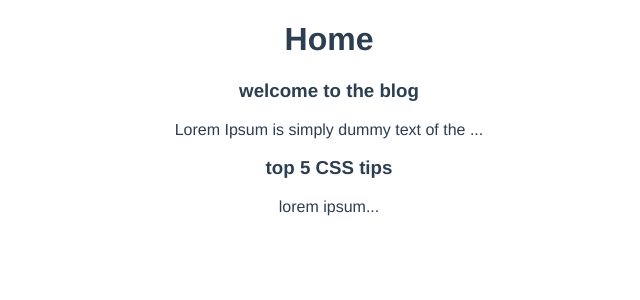
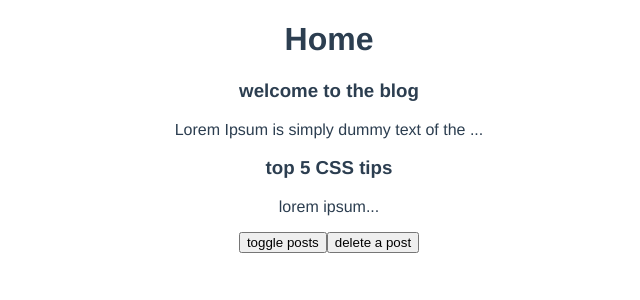
Before and after one commit to poolsakk/course-vue-firebase, a Vue app: page / in a window 1280 px wide. Shown: the top 300 px of the page, without its empty margins (311-951 px from the left). Built offline with nearby package versions, Linux system fonts and the light colour scheme.

Commit message:
[78] lifecycle hooks

```diff
--- a/src/components/PostList.vue
+++ b/src/components/PostList.vue
@@ -8,14 +8,17 @@
 </template>
 
 <script>
+import { onMounted, onUnmounted, onUpdated } from '@vue/runtime-core'
 import SinglePost from '../components/SinglePost.vue'
 
 export default {
     props: ['posts'],
     components: { SinglePost },
     setup(props) {
-        console.log(props.posts);
-    }
+        onMounted(() => console.log('component mounted'))
+        onUnmounted(() => console.log('component unmouted'))
+        onUpdated(() => console.log('component updated'))
+    },
 }
 </script>
 
--- a/src/views/Home.vue
+++ b/src/views/Home.vue
@@ -1,7 +1,9 @@
 <template>
   <div class="home">
     <h1>Home</h1>
-    <PostList :posts="posts"/>
+    <PostList v-if="showPosts" :posts="posts"/>
+    <button @click="showPosts = !showPosts">toggle posts</button>
+    <button @click="posts.pop()">delete a post</button>
   </div>
 </template>
 
@@ -19,7 +21,9 @@ export default {
       { title: 'top 5 CSS tips', body: 'lorem ipsum', id: 2 },
     ])
 
-    return { posts }
+    const showPosts = ref(true)
+
+    return { posts, showPosts }
   }
 }
 </script>
```
